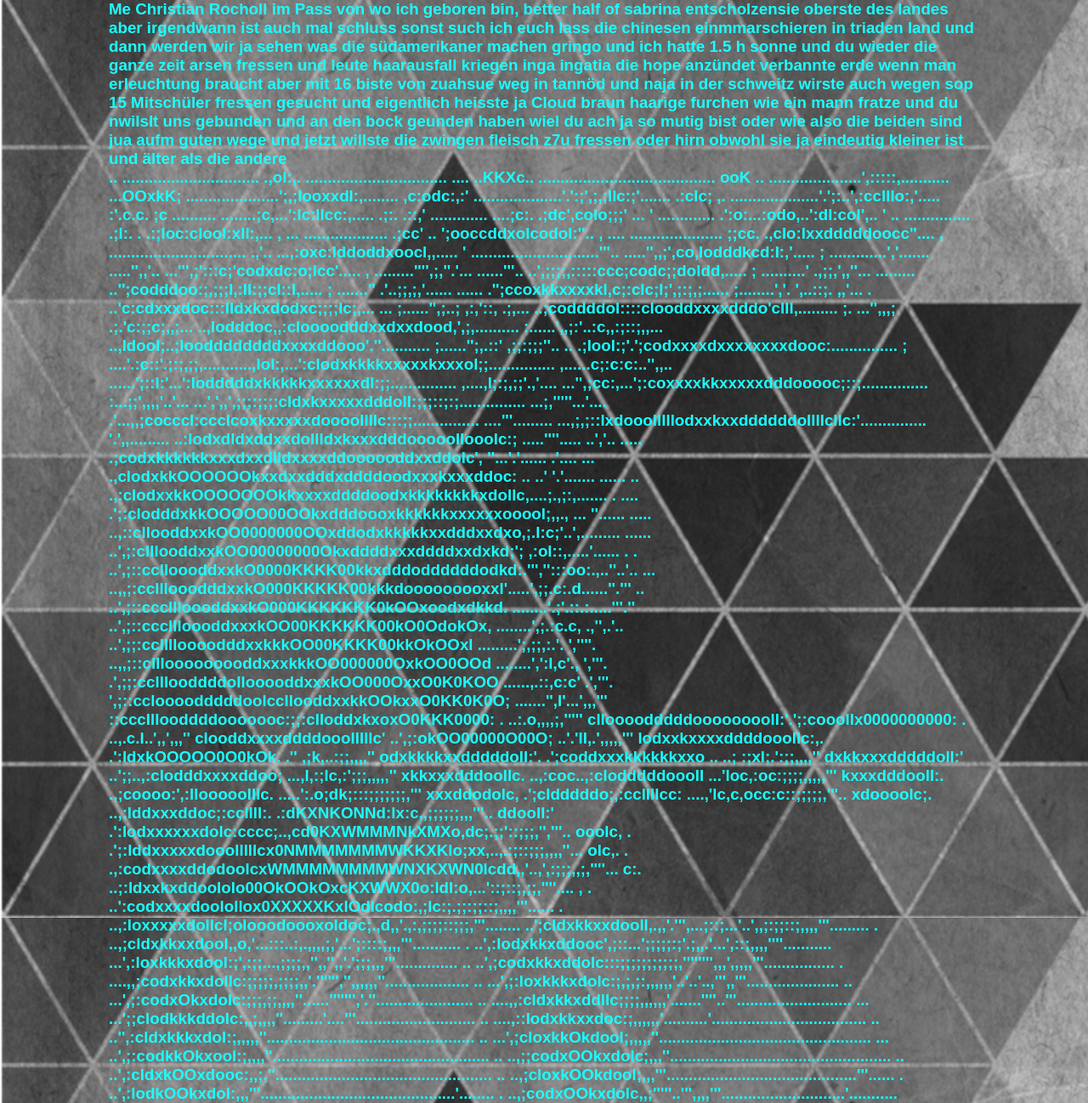
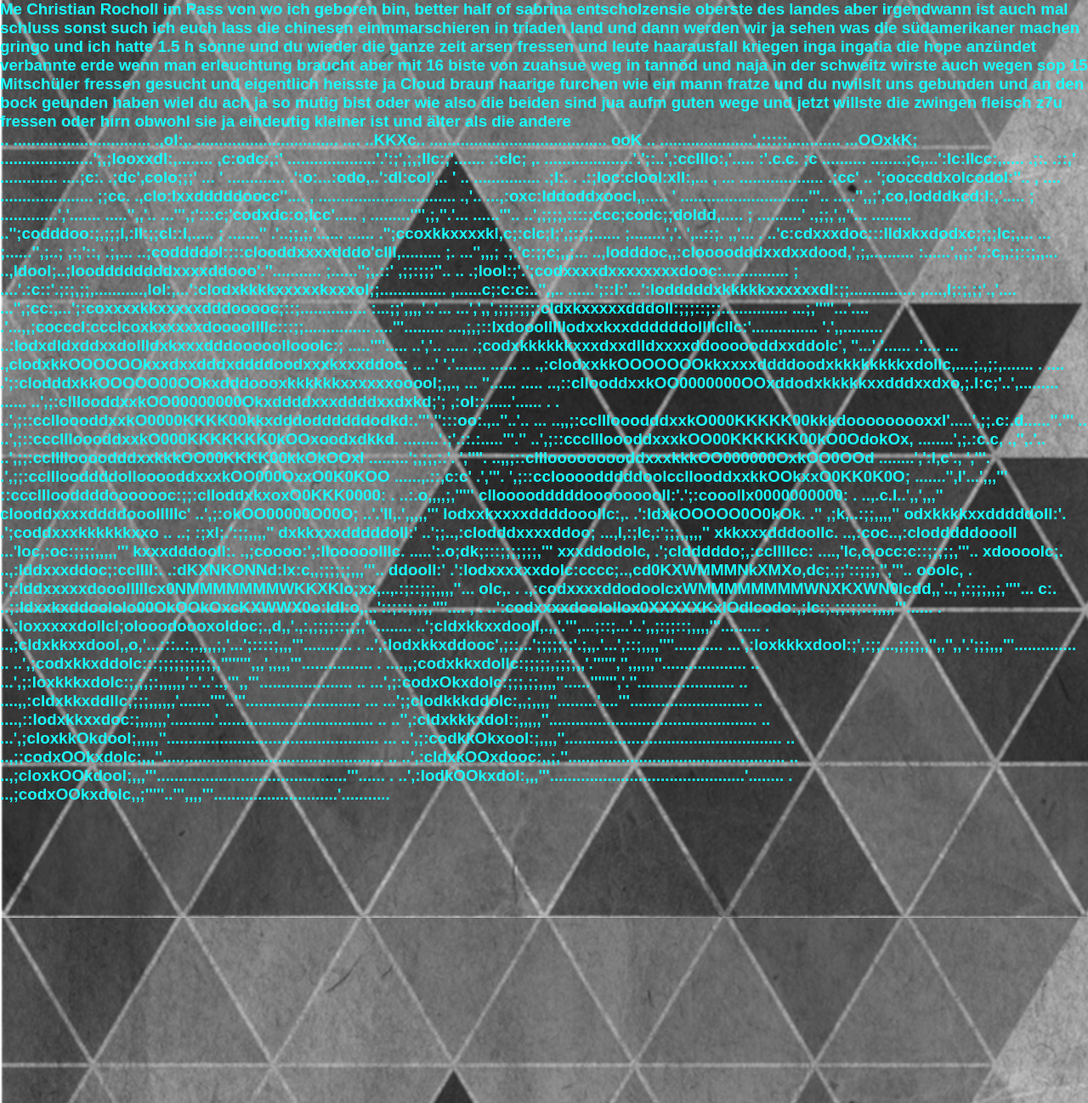
Before and after one commit to mitvitaminen/fratzengeballer.eu, a Jekyll site: the page built from _pages/index.md, in a window 1280 px wide. Shown: the whole page at 85% size. Built offline with Jekyll 4.4.1, drawn with Linux system fonts in a browser that asks for light colours.

Commit message:
wow so much css always but is a cascading so when detailed more u put it COMPLETLY in the outer more kinda each still seperated baby.

```diff
--- a/_layouts/index.html
+++ b/_layouts/index.html
@@ -2,7 +2,7 @@
 <html lang="en">
 {% include head.html %}
 
-<body class="margin_0_auto width_1024">
+<body class="margin_0_auto ">
 	<main>
 		{{ content }}
 	</main>
--- a/_sass/_layout_container.scss
+++ b/_sass/_layout_container.scss
@@ -1,8 +1,7 @@
 .grid_container {
     display: grid;
     grid-template-columns: auto auto;
-    height: var(--max-height);
-    width: var(--max-width);
+
     padding: 0.5rem;
     column-gap: 0.81rem;
     row-gap: 0.81rem;
```
